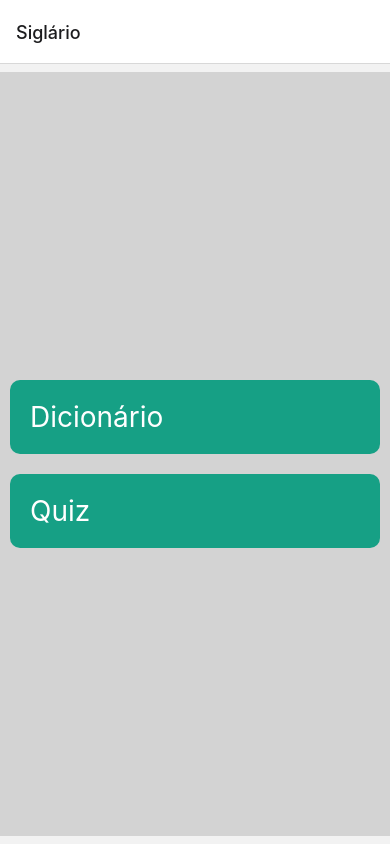
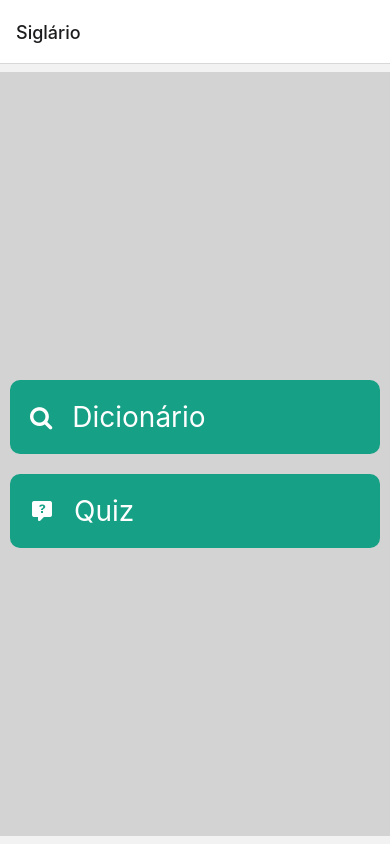
Before and after one commit to kayehol/siglario, a React Native app: screen /Home in a window 390 px wide. Built offline with nearby package versions, Linux system fonts and the light colour scheme.

Commit message:
Adiciona componente filtro por categorias ao dicionário

```diff
--- a/components/Dicionario.js
+++ b/components/Dicionario.js
@@ -1,23 +1,45 @@
-import { FlatList, SafeAreaView, TouchableOpacity } from 'react-native';
+import { FlatList, View, TouchableOpacity } from 'react-native';
+import { Picker } from '@react-native-picker/picker';
+import { useState } from 'react';
+
 import Sigla from './Sigla.js';
+import { Filtro } from './Filtro.js';
 import { siglas } from '../utils/siglas.js';
 
 export default function Dicionario({ navigation }) {
+    const [isFiltroOpen, setFiltroOpen] = useState(false);
+    const [filtro, setFiltro] = useState('');
+    const siglasOrdenadas = siglas.sort((a,b) => a.titulo.localeCompare(b.titulo));
+    const siglasTags = [...new Set(siglas.map(sigla => sigla.tag))];
+    const siglasFiltradas = siglasOrdenadas.filter((sigla) => sigla.tag == filtro);
+
     const renderItem = ({ item }) => (
         <TouchableOpacity onPress={() => navigation.navigate('SiglaDetalhe', { id: item.id })}>
             <Sigla titulo={item.titulo} />
         </TouchableOpacity>
     );
-    const siglasOrdenadas = siglas.sort((a,b) => a.titulo.localeCompare(b.titulo));
 
     return (
-        <SafeAreaView style={{ flex: 1 }}>
+        <View style={{ flex: 1 }}>
+            <TouchableOpacity
+                onPress={() => setFiltroOpen(!isFiltroOpen)}
+            >
+                <Filtro />
+            </TouchableOpacity>
+            {isFiltroOpen &&
+                <Picker
+                    selectedValue={filtro}
+                    onValueChange={(itemValue, itemIndex) => setFiltro(itemValue)}
+                >
+                    {siglasTags.map((tag) => <Picker.Item key={tag.indexOf()} label={tag} value={tag.toLocaleLowerCase()} />)}
+                </Picker>
+            }
             <FlatList
                 data={siglasOrdenadas}
                 renderItem={renderItem}
                 keyExtractor={item => item.id}
                 style={{ flex: 1, padding: 10}}
             />
-        </SafeAreaView>
+        </View>
     );
 }
--- /dev/null
+++ b/components/Filtro.js
@@ -0,0 +1,13 @@
+import { Text, View } from 'react-native';
+import { Ionicons } from '@expo/vector-icons';
+
+export const Filtro = () => (
+    <View
+        style={{ paddingHorizontal: 14, paddingVertical: 8, flexDirection: 'row' }}
+    >
+        <Ionicons name="filter" size={24} color="black" />
+        <Text style={{ marginLeft: 10, alignSelf: 'center' }}>
+            FILTRO
+        </Text>
+    </View>
+)
--- a/components/Home.js
+++ b/components/Home.js
@@ -1,17 +1,34 @@
 import {StyleSheet, View, Text, TouchableOpacity } from 'react-native';
+import { FontAwesome, MaterialCommunityIcons } from '@expo/vector-icons';
 
 export default function Home({ navigation }) {
     return (
         <View style={styles.container}>
             <TouchableOpacity onPress={() => navigation.navigate('Dicionario')}>
-                <Text style={ styles.menuItem }>
-                    Dicionário
-                </Text>
+                <View style={ styles.menuItem }>
+                    <FontAwesome
+                        name="search"
+                        size={24}
+                        color="white"
+                        style={ styles.menuItemIcon }
+                    />
+                    <Text style={ styles.menuItemText }>
+                        Dicionário
+                    </Text>
+                </View>
             </TouchableOpacity>
             <TouchableOpacity onPress={() => navigation.navigate('Quiz')}>
-                <Text style={ styles.menuItem }>
-                    Quiz
-                </Text>
+                <View style={ styles.menuItem }>
+                    <MaterialCommunityIcons
+                        name="comment-question"
+                        size={24}
+                        color="white"
+                        style={ styles.menuItemIcon }
+                    />
+                    <Text style={ styles.menuItemText }>
+                        Quiz
+                    </Text>
+                </View>
             </TouchableOpacity>
         </View>
     );
@@ -27,10 +44,18 @@ const styles = StyleSheet.create({
     },
     menuItem: {
         backgroundColor: '#16a085',
-        color: 'white',
         padding: 20,
         marginTop: 20,
+        borderRadius: 10,
+        flexDirection: 'row'
+    },
+    menuItemText: {
+        color: 'white',
         fontSize: 28,
-        borderRadius: 10
+        marginLeft: 20,
+        alignSelf: 'center'
+    },
+    menuItemIcon: {
+        alignSelf: 'center'
     }
 });
--- a/package.json
+++ b/package.json
@@ -9,14 +9,15 @@
     "web": "expo start --web"
   },
   "dependencies": {
+    "@react-native-picker/picker": "^2.4.8",
     "@react-navigation/native": "^6.0.13",
     "@react-navigation/native-stack": "^6.9.1",
     "expo": "~47.0.3",
     "expo-status-bar": "~1.4.2",
     "react": "18.1.0",
     "react-native": "0.70.5",
-    "react-native-screens": "~3.18.0",
-    "react-native-safe-area-context": "4.4.1"
+    "react-native-safe-area-context": "4.4.1",
+    "react-native-screens": "~3.18.0"
   },
   "devDependencies": {
     "@babel/core": "^7.12.9"
```
Also changed, not shown: 1 other file (tests, documents, lock files or other folders).
